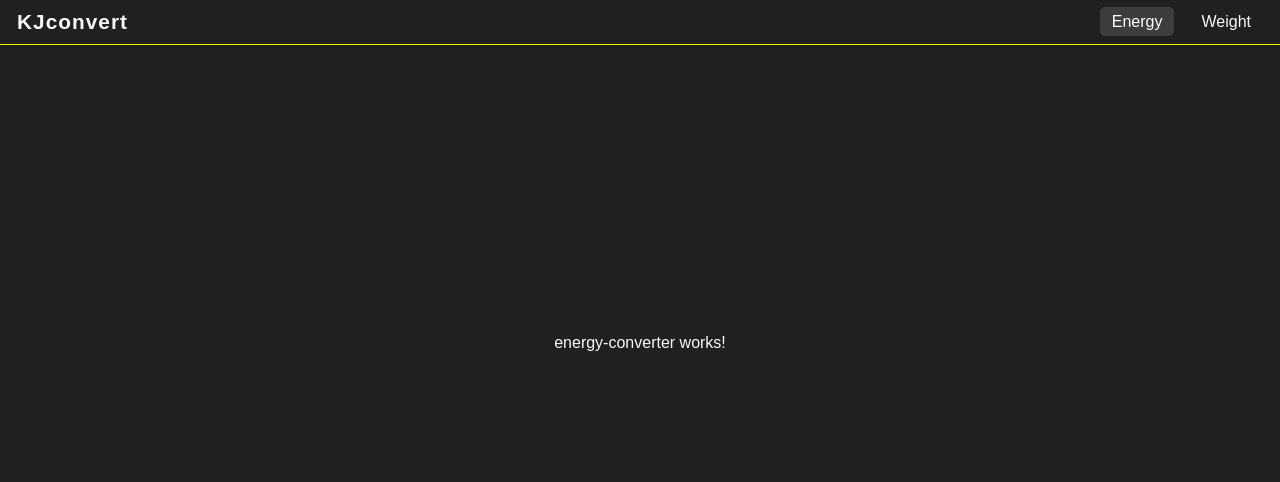
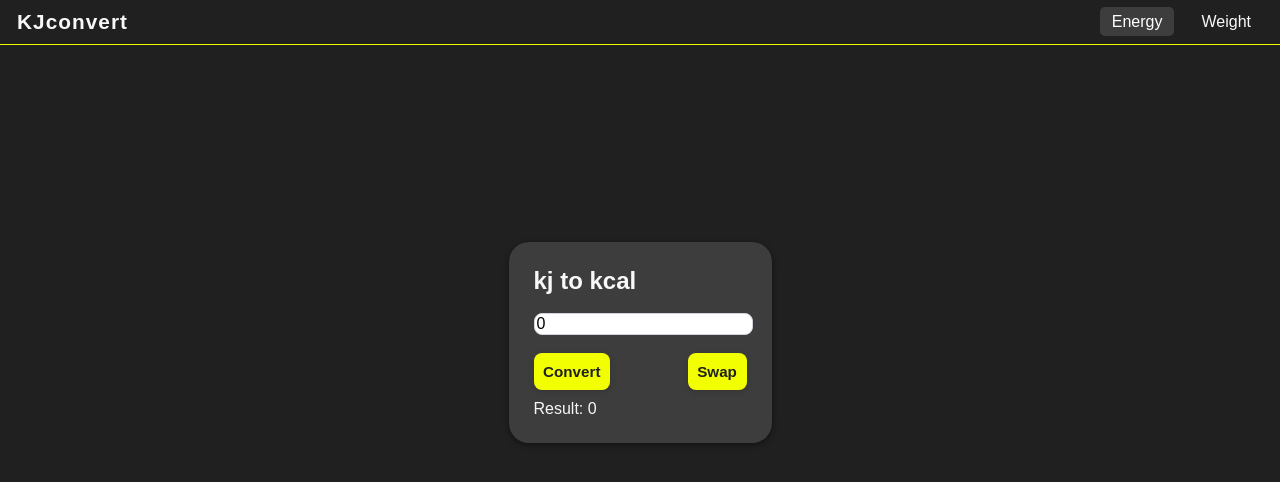
Before and after one commit to SteadyOsi/KJconvert, an Angular app in the folder KJ-convert/: page /energy in a window 1280 px wide. Shown: the top 482 px of the page. Built offline with nearby package versions, Linux system fonts and the light colour scheme.

Commit message:
got a output!

```diff
--- a/KJ-convert/src/app/features/energy-converter/energy-converter.html
+++ b/KJ-convert/src/app/features/energy-converter/energy-converter.html
@@ -1 +1 @@
-<p>energy-converter works!</p>
+<app-convert-comp></app-convert-comp>
--- a/KJ-convert/src/app/features/energy-converter/energy-converter.ts
+++ b/KJ-convert/src/app/features/energy-converter/energy-converter.ts
@@ -1,10 +1,22 @@
 import { Component } from '@angular/core';
 import { RouterLink } from '@angular/router';
+import { ConvertComp } from '../../template/convert-comp/convert-comp';
 
 @Component({
-  selector: 'app-energy-converter',
-  imports: [],
-  templateUrl: './energy-converter.html',
-  styleUrl: './energy-converter.css',
+	selector: 'app-energy-converter',
+	standalone: true,
+	imports: [ConvertComp],
+	template: `
+		<app-convert-comp
+		label1="kj"
+		label2="kcal"
+		[convertFn]="convertEnergy">
+		</app-convert-comp>
+	`,
+	styleUrl: './energy-converter.css',
 })
-export class EnergyConverter {}
+export class EnergyConverter {
+	convertEnergy(value: number): number {
+		return value * 0.2390057;
+	}
+}
--- a/KJ-convert/src/app/features/weight-converter/weight-converter.ts
+++ b/KJ-convert/src/app/features/weight-converter/weight-converter.ts
@@ -3,9 +3,21 @@ import { RouterLink } from '@angular/router';
 import { ConvertComp } from '../../template/convert-comp/convert-comp';
 
 @Component({
-  selector: 'app-weight-converter',
-  imports: [ConvertComp],
-  templateUrl: './weight-converter.html',
-  styleUrl: './weight-converter.css',
+	selector: 'app-weight-converter',
+	standalone: true,
+	imports: [ConvertComp],
+	template: `
+		<app-convert-comp
+		label1="kg"
+		label2="lbs"
+		[convertFn]="convertWeight">
+		</app-convert-comp>
+	`,
+	styleUrl: './weight-converter.css',
 })
-export class WeightConverter {}
+export class WeightConverter {
+
+	convertWeight(value: number): number {
+		return value * 2.20462;
+	}
+}
--- a/KJ-convert/src/app/template/convert-comp/convert-comp.html
+++ b/KJ-convert/src/app/template/convert-comp/convert-comp.html
@@ -1,9 +1,9 @@
 <div class="convert-tempalte">
     <h2>{{ label1 }} to {{ label2 }}</h2>
-    <input type="number"/>
+    <input type="number" [(ngModel)]="inputValue"/>
     <div class="buttons">
         <button (click)="convert()">Convert</button>
         <button (click)="swap()">Swap</button>
     </div>
-    <p>Result: {{ result }}</p>
+    <p>Result: {{ result | number:'1.0-2'}}</p>
 </div>
--- a/KJ-convert/src/app/template/convert-comp/convert-comp.ts
+++ b/KJ-convert/src/app/template/convert-comp/convert-comp.ts
@@ -1,9 +1,11 @@
-import { Component, input, Input } from '@angular/core';
+import { Component, input, Input, Output } from '@angular/core';
+import { FormsModule } from '@angular/forms';
+import { DecimalPipe } from '@angular/common';
 
 @Component({
 	selector: 'app-convert-comp',
 	standalone: true,
-  imports: [],
+	imports: [FormsModule, DecimalPipe],
 	templateUrl: './convert-comp.html',
 	styleUrl: './convert-comp.css',
 })
@@ -15,6 +17,10 @@ export class ConvertComp {
   	inputValue = 0;
 	result = 0;
 
+	option1 = 0;
+	option2 = 0;
+	selected = this.option1;
+
 	convert() {
 		if(this.convertFn) {
 		this.result = this.convertFn(this.inputValue);
@@ -22,6 +28,13 @@ export class ConvertComp {
 	}
 
     swap() {
+		const temp = this.label1;
+		this.label1 = this.label2;
+		this.label2 = temp;
 
+		this.inputValue = 0;
+		this.result = 0;
+
+		// invert conversion?
     }
 }
```
Also changed, not shown: KJ-convert/src/app/template/convert-comp/convert-comp.css (indentation only). Lines whose indentation alone changed are shown as unchanged.
